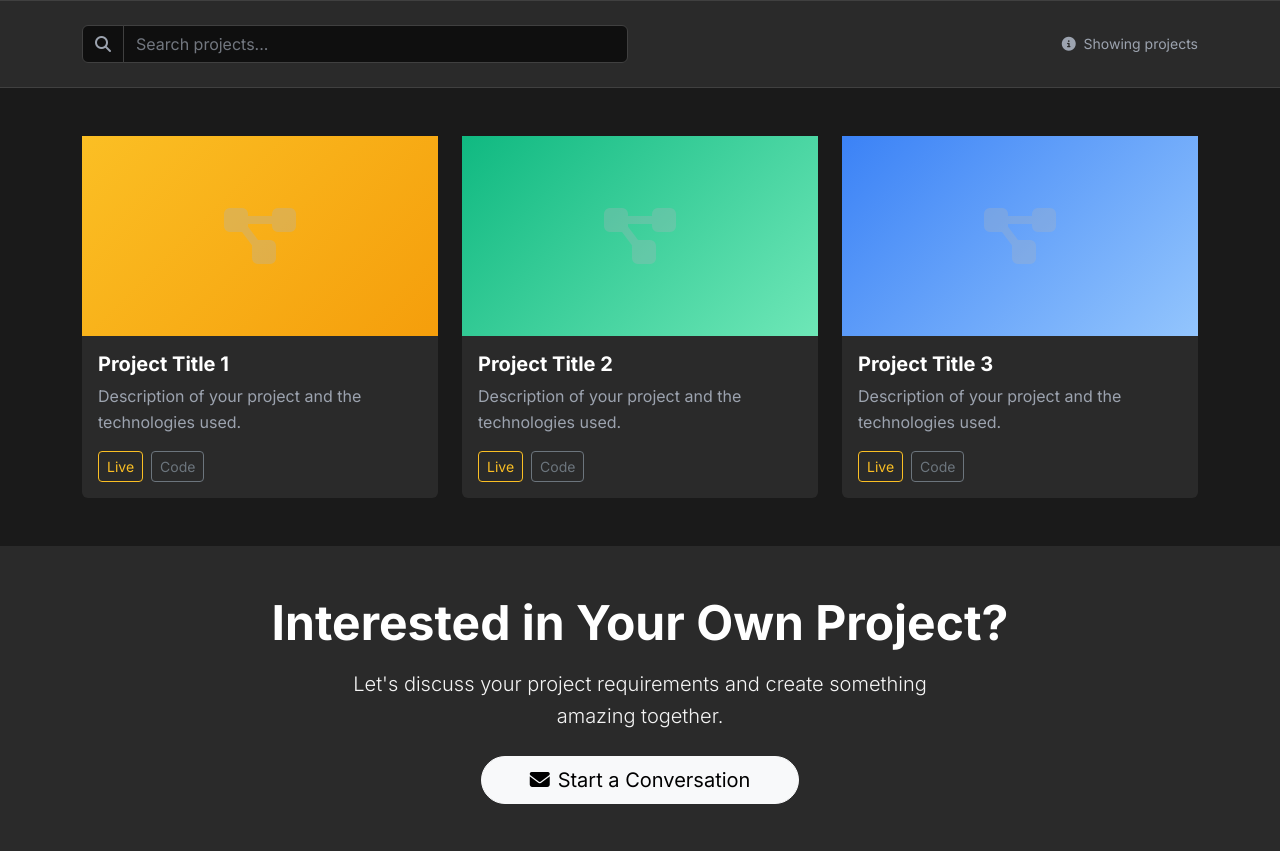
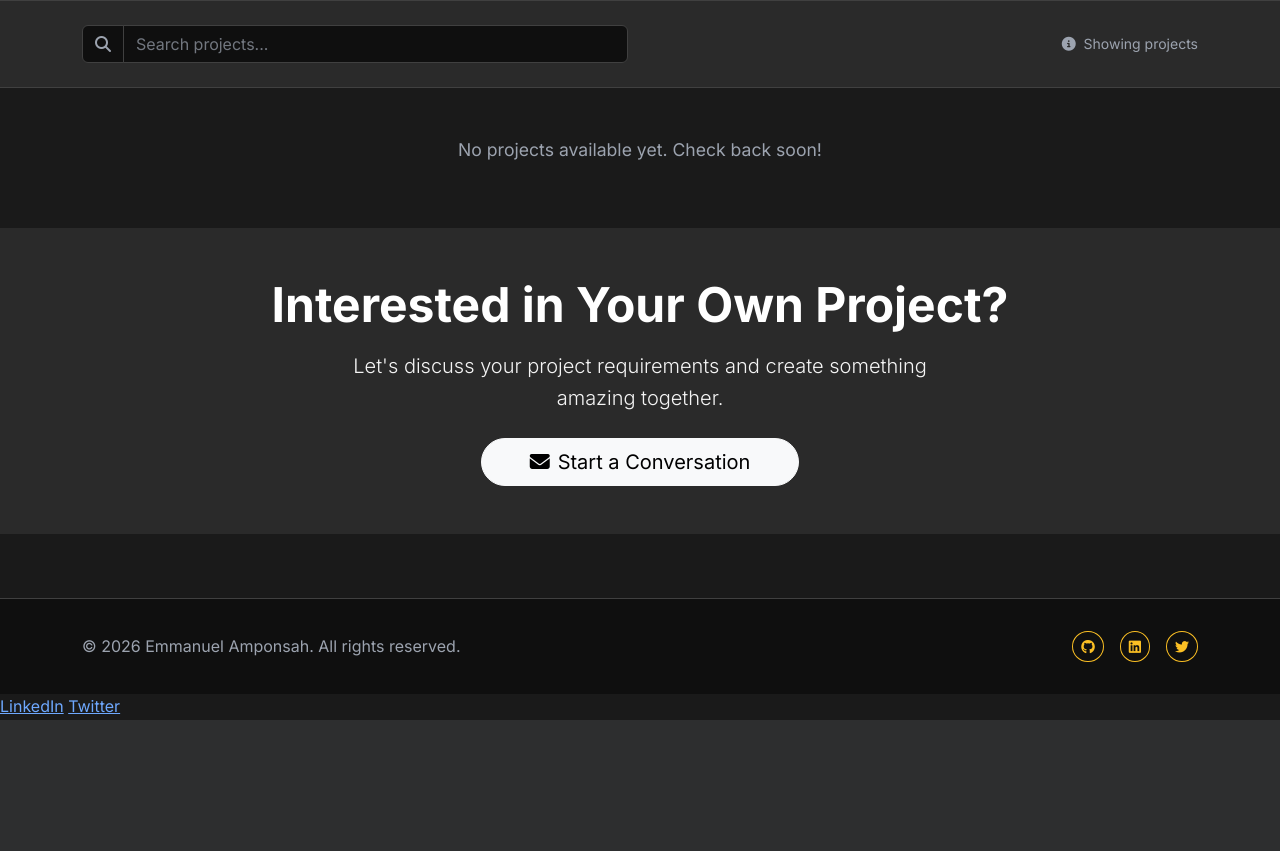
Before and after one commit to esparzar/portfolio_pro, a Flask app: page /projects in a window 1280 px wide. Shown: the part 390-1241 px from the top of the page. After the commit the page ends 1110 px from the top, so only its background shows below. Run offline with Flask 3, Linux system fonts and the light colour scheme; some libraries are stand-ins or nearby versions.

Commit message:
fix: Display dynamic projects on projects page instead of hardcoded placeholders
- Replace static project cards with dynamic loop using projects variable from database
- Pull real project data: title, description, technologies, images, links
- Add proper image handling with fallback gradient icon
- Include Live and Code links for each project
- Add empty state message when no projects exist
- Projects page now shows all active projects from database

```diff
--- a/app/templates/main/projects.html
+++ b/app/templates/main/projects.html
@@ -43,51 +43,46 @@
 <section class="py-5" style="background: var(--dark-bg);">
     <div class="container">
         <div class="row g-4" id="projectsGrid">
+            {% if projects %}
+                {% for project in projects %}
                 <div class="col-lg-4 col-md-6 project-item">
                     <div class="card h-100 border-0" style="background: var(--light-bg);">
+                        {% if project.featured_image %}
+                        <img src="{{ url_for('static', filename='images/' + project.featured_image) }}" alt="{{ project.title }}" style="height: 200px; object-fit: cover;">
+                        {% else %}
                         <div style="background: linear-gradient(135deg, #fbbf24 0%, #f59e0b 100%); height: 200px; display: flex; align-items: center; justify-content: center;">
-                        <i class="fas fa-project-diagram fa-4x" style="opacity: 0.3;"></i>
+                            <i class="fas fa-code fa-4x" style="opacity: 0.3;"></i>
                         </div>
+                        {% endif %}
                         <div class="card-body">
-                        <h5 class="card-title fw-bold">Project Title 1</h5>
-                        <p class="card-text" style="color: var(--text-muted);">Description of your project and the technologies used.</p>
+                            <h5 class="card-title fw-bold">{{ project.title }}</h5>
+                            <p class="card-text" style="color: var(--text-muted);">{{ project.short_description or project.description[:100] }}</p>
+                            {% if project.technologies %}
+                            <small style="color: #fbbf24; display: block; margin-bottom: 1rem;">
+                                {{ project.technologies }}
+                            </small>
+                            {% endif %}
                             <div class="d-flex gap-2">
-                            <a href="#" class="btn btn-sm btn-outline-primary">Live</a>
-                            <a href="#" class="btn btn-sm btn-outline-secondary">Code</a>
+                                {% if project.project_url %}
+                                <a href="{{ project.project_url }}" target="_blank" class="btn btn-sm btn-outline-primary">
+                                    <i class="fas fa-external-link-alt me-1"></i>Live
+                                </a>
+                                {% endif %}
+                                {% if project.github_url %}
+                                <a href="{{ project.github_url }}" target="_blank" class="btn btn-sm btn-outline-secondary">
+                                    <i class="fab fa-github me-1"></i>Code
+                                </a>
+                                {% endif %}
                             </div>
                         </div>
                     </div>
                 </div>
-            <div class="col-lg-4 col-md-6 project-item">
-                <div class="card h-100 border-0" style="background: var(--light-bg);">
-                    <div style="background: linear-gradient(135deg, #10b981 0%, #6ee7b7 100%); height: 200px; display: flex; align-items: center; justify-content: center;">
-                        <i class="fas fa-project-diagram fa-4x" style="opacity: 0.3;"></i>
+                {% endfor %}
+            {% else %}
+                <div class="col-12 text-center">
+                    <p style="color: var(--text-muted); font-size: 1.1rem;">No projects available yet. Check back soon!</p>
                 </div>
-                    <div class="card-body">
-                        <h5 class="card-title fw-bold">Project Title 2</h5>
-                        <p class="card-text" style="color: var(--text-muted);">Description of your project and the technologies used.</p>
-                        <div class="d-flex gap-2">
-                            <a href="#" class="btn btn-sm btn-outline-primary">Live</a>
-                            <a href="#" class="btn btn-sm btn-outline-secondary">Code</a>
-                        </div>
-                    </div>
-                </div>
-            </div>
-            <div class="col-lg-4 col-md-6 project-item">
-                <div class="card h-100 border-0" style="background: var(--light-bg);">
-                    <div style="background: linear-gradient(135deg, #3b82f6 0%, #93c5fd 100%); height: 200px; display: flex; align-items: center; justify-content: center;">
-                        <i class="fas fa-project-diagram fa-4x" style="opacity: 0.3;"></i>
-                    </div>
-                    <div class="card-body">
-                        <h5 class="card-title fw-bold">Project Title 3</h5>
-                        <p class="card-text" style="color: var(--text-muted);">Description of your project and the technologies used.</p>
-                        <div class="d-flex gap-2">
-                            <a href="#" class="btn btn-sm btn-outline-primary">Live</a>
-                            <a href="#" class="btn btn-sm btn-outline-secondary">Code</a>
-                        </div>
-                    </div>
-                </div>
-            </div>
+            {% endif %}
         </div>
     </div>
 </section>
```
Lines whose indentation alone changed are shown as unchanged.
